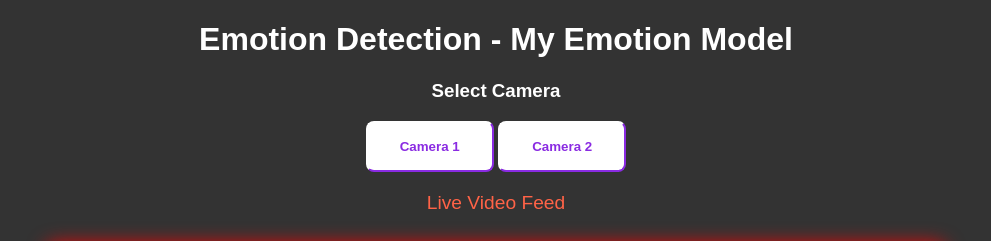
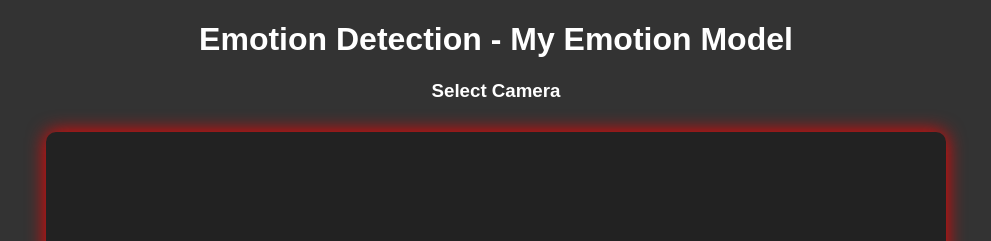
Before and after one commit to MY-starG/Real-Time-Emotion-Detection, a Flask app: page /page2 in a window 1280 px wide. Shown: the top 241 px of the page, without its empty margins (144-1135 px from the left). Run offline with Flask 3, Linux system fonts and the light colour scheme.

Commit message:
Update MY EMOTION.html

```diff
--- a/templates/MY EMOTION.html
+++ b/templates/MY EMOTION.html
@@ -3,38 +3,39 @@
 <head>
   <meta charset="UTF-8">
   <meta name="viewport" content="width=device-width, initial-scale=1.0">
-    <title>Emotion Detection - Page 2</title>
-    <link rel="stylesheet" href="static\page.css">
+  <title>Emotion Detection - My Emotion Model</title>
+  <link rel="stylesheet" href="static/page.css">
 </head>
 <body>
-
   <h1 style="text-align: center;">Emotion Detection - My Emotion Model</h1>
 
-     <!-- Camera selection buttons -->
+  <!-- Camera selection and live video -->
   <div style="text-align: center; margin-bottom: 20px;">
     <h3>Select Camera</h3>
-        <button class="btn" onclick="changeCamera(0)">Camera 1</button>
-        <button class="btn" onclick="changeCamera(1)">Camera 2</button>
+    <!-- Camera dropdown will be inserted by JavaScript -->
   </div>
-      <!-- Live video feed -->
-    <div class="video-label">Live Video Feed</div>
+
   <div id="video-container" style="text-align: center;">
-        <img id="live-video" src="{{ url_for('video_feed_fer') }}" />
+    <video id="video" autoplay playsinline style="max-width: 100%; border: 2px solid #ccc;"></video>
+    <canvas id="canvas" style="display:none;"></canvas>
   </div>
-    <div>
+
+  <!-- Display detected emotion -->
+  <div id="emotion-display" style="text-align:center; font-size:1.2rem; margin-top:10px;"></div>
+
   <!-- Training graph -->
   <div style="text-align: center; margin-top: 30px;">
     <h3>Training Graph - My Emotion Model</h3>
     <img src="/training_graph" alt="Training Graph">
   </div>
+
+  <!-- ROC curve and comparison -->
   <div style="text-align: center; margin-top: 30px;">
     <h3>My Emotion Model ROC Curve</h3>
     <img src="static/images/roc_curve_my_emotion_model.png" alt="My Emotion ROC Curve">
-        <h3>
-            Comparison Table between FER-2013 and Custom Model
-                    <br>
-                    </h3>
+    <h3>Comparison Table between FER-2013 and Custom Model</h3>
   </div>
+
   <table class="comparison-table" style="margin:0 auto; border-collapse:collapse;">
     <thead>
       <tr>
@@ -71,6 +72,7 @@
       </tr>
     </tbody>
   </table>
+
   <!-- Go back button -->
   <div style="text-align: center; margin-top: 30px;">
     <button class="animated-button" onclick="window.location.href='/'">
@@ -78,6 +80,7 @@
       <span></span>
     </button>
   </div>
+
   <script src="static/page.js" defer></script>
 </body>
 </html>
```
Lines whose indentation alone changed are shown as unchanged.
